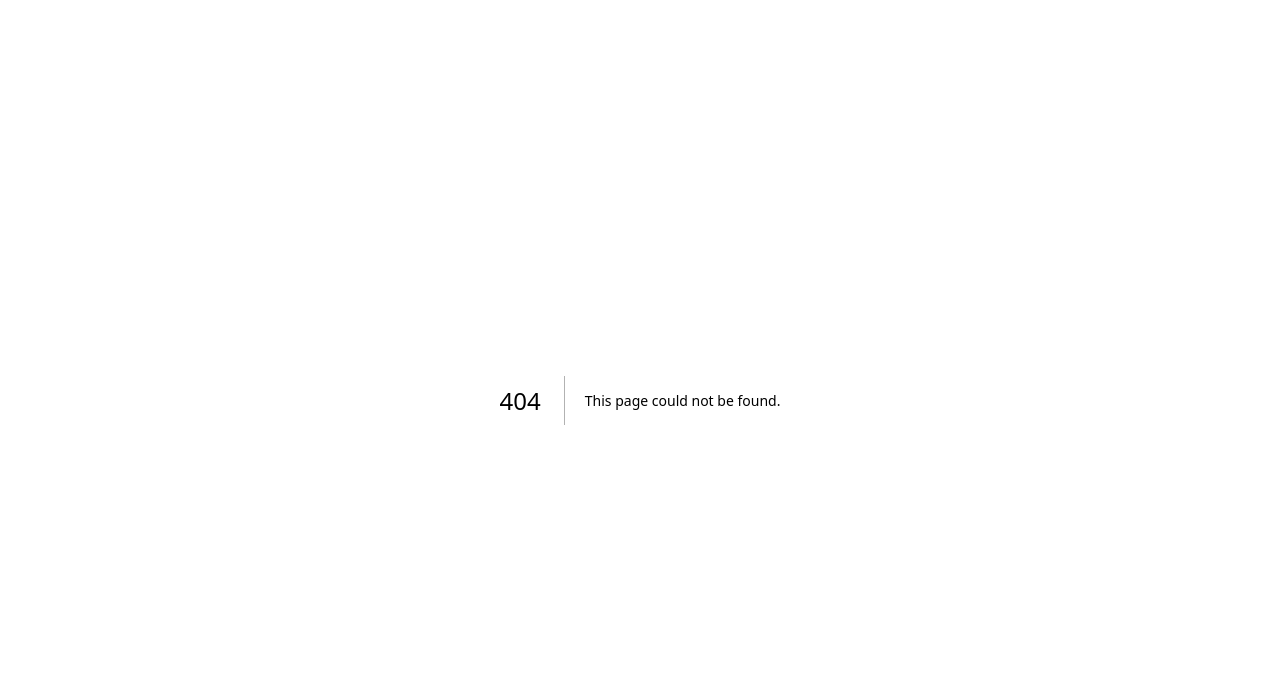
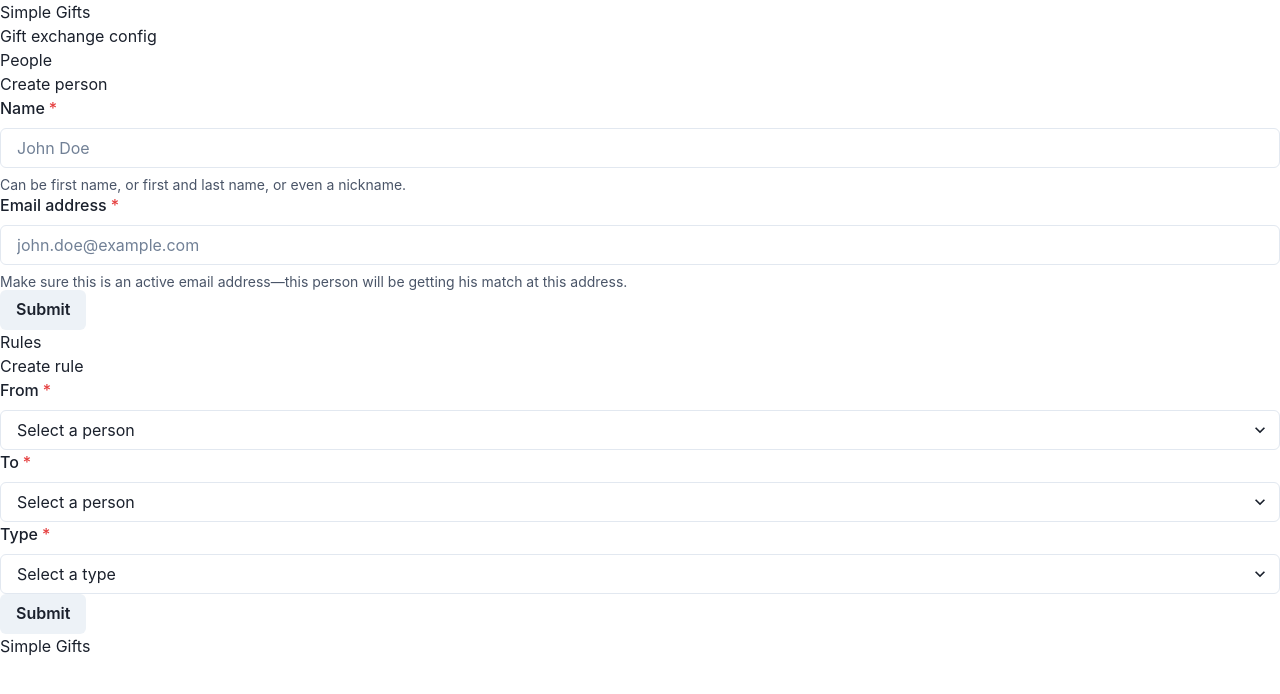
Before and after one commit to bneeland/cozy-exchange-backup, a Next.js app: page /setup in a window 1280 px wide. Before the commit this address had no page. Shown: the top 694 px of the page. Built offline with nearby package versions, Linux system fonts and the light colour scheme.

Commit message:
Add basic input ui

```diff
--- /dev/null
+++ b/components/footer.js
@@ -0,0 +1,7 @@
+export default function Footer() {
+  return (
+    <div>
+      Simple Gifts
+    </div>
+  )
+}
--- /dev/null
+++ b/components/header.js
@@ -0,0 +1,7 @@
+export default function Header() {
+  return (
+    <div>
+      Simple Gifts
+    </div>
+  )
+}
--- /dev/null
+++ b/components/layout.js
@@ -0,0 +1,12 @@
+import Header from './header'
+import Footer from './footer'
+
+export default function Layout({ children }) {
+  return (
+    <div>
+      <Header />
+      {children}
+      <Footer />
+    </div>
+  )
+}
--- /dev/null
+++ b/constants/index.js
@@ -0,0 +1 @@
+export const TITLE_PREFIX = 'Simple Gifts - '
--- a/pages/_app.js
+++ b/pages/_app.js
@@ -1,10 +1,13 @@
 import '../styles/globals.css'
+import Layout from '../components/layout'
 import { ChakraProvider } from '@chakra-ui/react'
 
 function MyApp({ Component, pageProps }) {
   return (
     <ChakraProvider>
-      <Component {...pageProps} />
+      <Layout>
+        <Component {...pageProps} />
+      </Layout>
     </ChakraProvider>
   )
 }
--- /dev/null
+++ b/pages/setup.js
@@ -0,0 +1,117 @@
+import { TITLE_PREFIX } from '../constants'
+import Head from 'next/head'
+import {
+  Input,
+  Select,
+  FormControl,
+  FormLabel,
+  FormErrorMessage,
+  FormHelperText,
+  Button,
+} from '@chakra-ui/react'
+import { useState, useEffect } from 'react'
+
+const emptyPersonInput = { name: '', email: '' }
+const emptyRuleInput = { from: '', to: '', type: '' }
+const ruleTypes = [
+  { id: 'must', label: 'must give to' },
+  { id: 'mustNot', label: 'must not give to' },
+]
+
+export default function Home() {
+  const [personInput, setPersonInput] = useState(emptyPersonInput)
+  const [people, setPeople] = useState([])
+  const [ruleInput, setRuleInput] = useState(emptyRuleInput)
+  const [rules, setRules] = useState([])
+
+  const createPersonHandler = (e) => {
+    e.preventDefault()
+    setPeople([...people, personInput])
+    setPersonInput(emptyPersonInput)
+  }
+
+  const createRuleHandler = (e) => {
+    e.preventDefault()
+    setRules([...rules, ruleInput])
+    setRuleInput(emptyRuleInput)
+  }
+
+  return (
+    <div>
+      <Head>
+        <title>Simple Gifts - People</title>
+        <meta name="description" content="Draw names for a gift exchange" />
+        <link rel="icon" href="/favicon.ico" />
+      </Head>
+      <div>Gift exchange config</div>
+      <div>
+        <div>People</div>
+        <div>
+          {people.map(person => (
+            <div key={person.email}>
+              <div>{person.name}</div>
+              <div>{person.email}</div>
+            </div>
+          ))}
+        </div>
+        <div>Create person</div>
+        <form onSubmit={createPersonHandler}>
+          <FormControl isRequired>
+            <FormLabel>Name</FormLabel>
+            <Input type="text" placeholder="John Doe" value={personInput.name} onChange={(e) => setPersonInput({ ...personInput, name: e.target.value })} />
+            <FormHelperText>Can be first name, or first and last name, or even a nickname.</FormHelperText>
+          </FormControl>
+          <FormControl isRequired>
+            <FormLabel>Email address</FormLabel>
+            <Input type="email" placeholder="john.doe@example.com" value={personInput.email} onChange={(e) => setPersonInput({ ...personInput, email: e.target.value })} />
+            <FormHelperText>Make sure this is an active email address—this person will be getting his match at this address.</FormHelperText>
+          </FormControl>
+          <Button type="submit">Submit</Button>
+        </form>
+      </div>
+      <div>
+        <div>Rules</div>
+        <div>
+          {rules.map(rule => (
+            <div key={`${rule.from}-${rule.to}-${rule.type}`}>
+              <div>{rule.from}</div>
+              <div>{rule.to}</div>
+              <div>{rule.type}</div>
+            </div>
+          ))}
+        </div>
+        <div>Create rule</div>
+        <div>{ruleInput.from}</div>
+        <div>{ruleInput.to}</div>
+        <div>{ruleInput.type}</div>
+        <form onSubmit={createRuleHandler}>
+          <FormControl isRequired>
+            <FormLabel>From</FormLabel>
+            <Select placeholder="Select a person" value={ruleInput.from} onChange={(e) => setRuleInput({ ...ruleInput, from: e.target.value })}>
+              {people.map(person => (
+                <option value={person.email} key={person.email}>{person.name}</option>
+              ))}
+            </Select>
+          </FormControl>
+          <FormControl isRequired>
+            <FormLabel>To</FormLabel>
+            <Select placeholder="Select a person" value={ruleInput.to} onChange={(e) => setRuleInput({ ...ruleInput, to: e.target.value })}>
+              {people.map(person => (
+                <option value={person.email} key={person.email}>{person.name}</option>
+              ))}
+            </Select>
+          </FormControl>
+          <FormControl isRequired>
+            <FormLabel>Type</FormLabel>
+            <Select placeholder="Select a type" value={ruleInput.type} onChange={(e) => setRuleInput({ ...ruleInput, type: e.target.value })}>
+              {ruleTypes.map(ruleTypes => (
+                <option value={ruleTypes.id} key={ruleTypes.id}>{ruleTypes.label}</option>
+              ))}
+            </Select>
+          </FormControl>
+          <Button type="submit">Submit</Button>
+        </form>
+      </div>
+    </div>
+  )
+}
```
Also changed, not shown: pages/index.js (+4 -3 lines).
